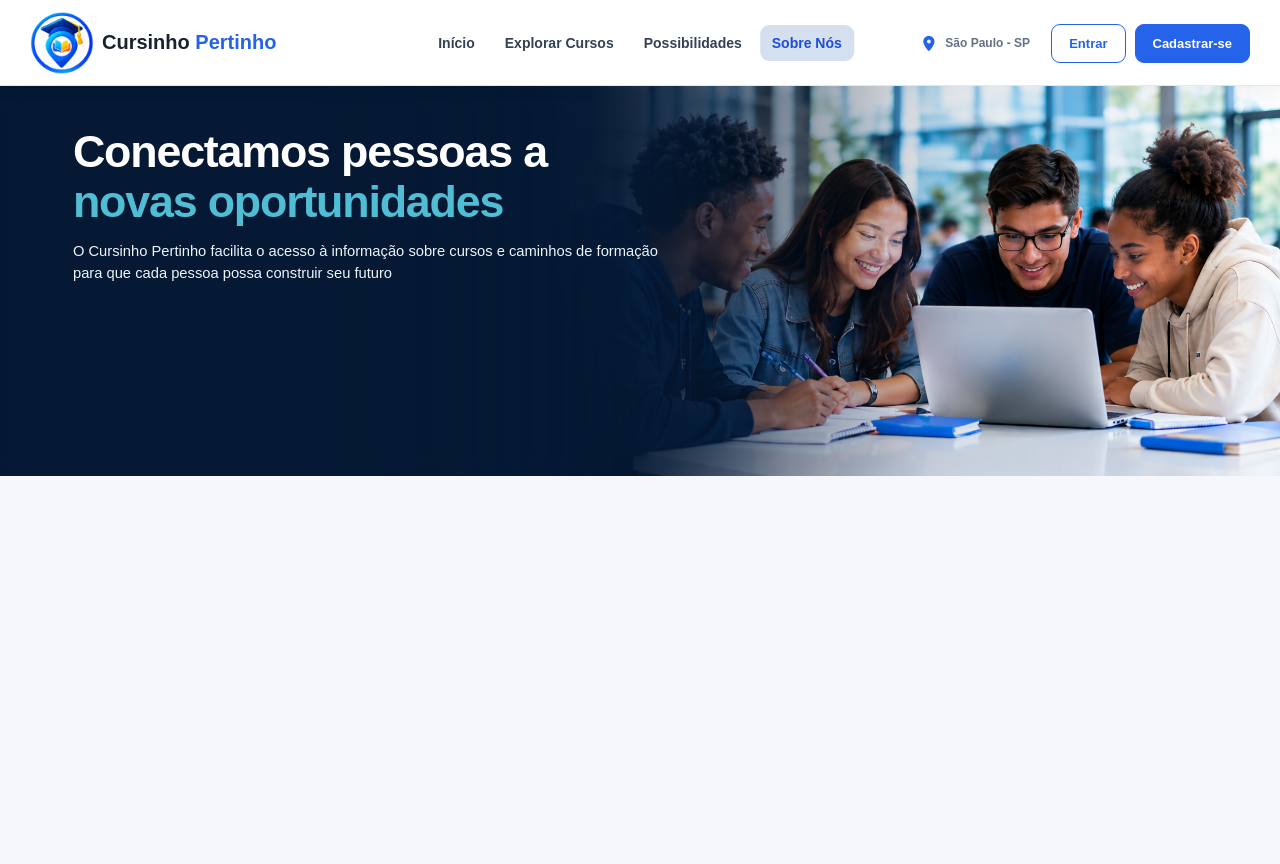
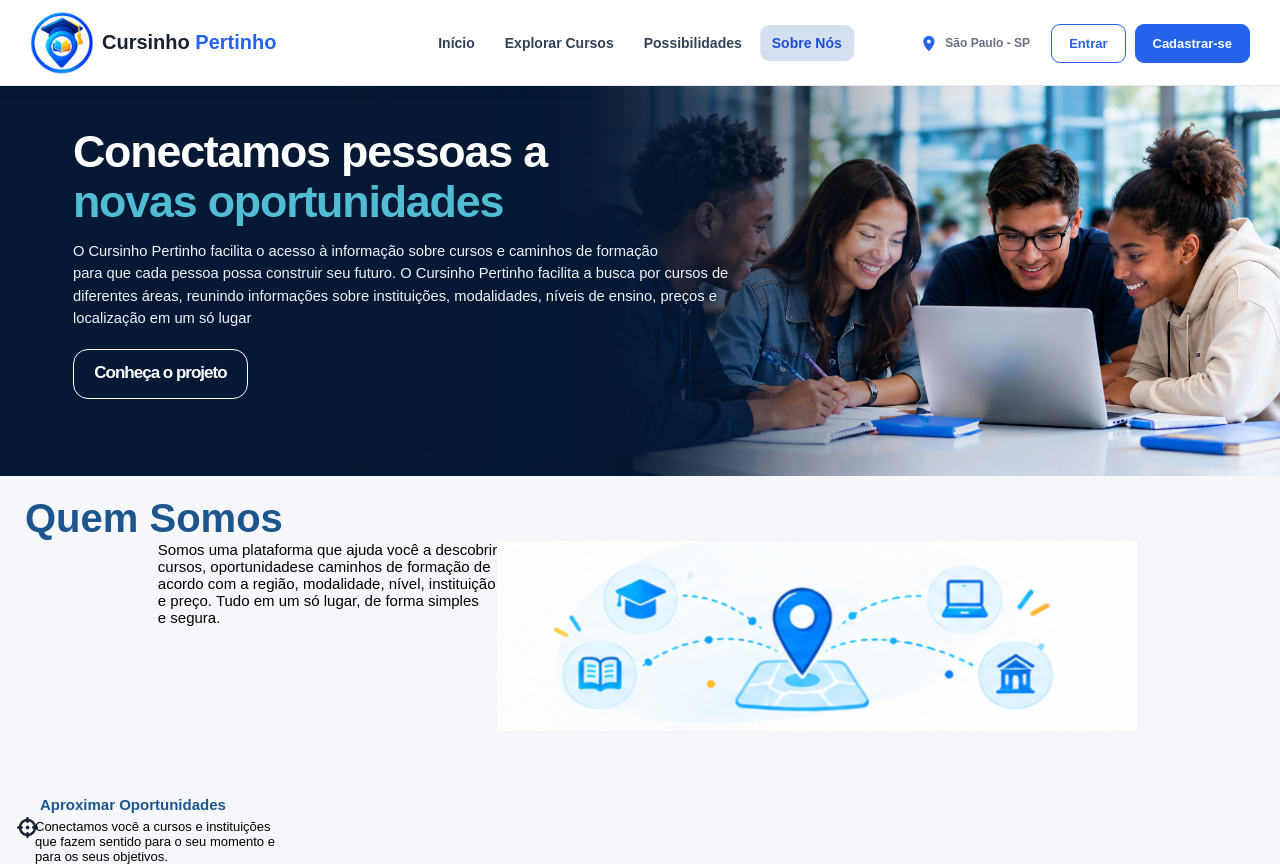
Before and after one commit to arthurherculano155-del/Cursinho-Pertinho, a React (Create React App) app in the folder cursinho-pertinho/: page /sobre in a window 1280 px wide. Before the commit the page ends 800 px from the top, so only its background shows below. Built offline with nearby package versions, Linux system fonts and the light colour scheme.

Commit message:
feat: adiciona mapa na pagina sobre e atualiza hero e dependencias

```diff
--- a/cursinho-pertinho/src/Components/Shared/Hero-Section/hero.jsx
+++ b/cursinho-pertinho/src/Components/Shared/Hero-Section/hero.jsx
@@ -9,7 +9,8 @@ export default function HeroSection({
     mensagem,
     mensagemDeBaixo,
     cardInicio = false,
-    botoes = false
+    botoes = false,
+    conhecerProjeto = false
 }) {
     return (
         <main className="Hero-Section">
@@ -109,6 +110,13 @@ export default function HeroSection({
                     </section>
                 </>
             )}
+
+            {conhecerProjeto && (
+                <button
+                    className="conhecerProjeto">
+                    Conheça o projeto
+                </button>
+            )}
         </main>
     )
 }
--- a/cursinho-pertinho/src/Pages/Sobre/sobre.jsx
+++ b/cursinho-pertinho/src/Pages/Sobre/sobre.jsx
@@ -2,8 +2,8 @@ import './sobre.scss';
 import Menu from '../../Components/Shared/Menu/menu.jsx';
 import HeroSection from '../../Components/Shared/Hero-Section/hero.jsx';
 
-export default function Sobre(){
-    return(
+export default function Sobre() {
+    return (
         <>
             <Menu />
 
@@ -12,8 +12,29 @@ export default function Sobre(){
                 titulo="Conectamos pessoas a "
                 tituloSpan="novas oportunidades"
                 mensagem="O Cursinho Pertinho facilita o acesso à informação sobre cursos e caminhos de formação"
-            mensagemDeBaixo="para que cada pessoa possa construir seu futuro"
+                mensagemDeBaixo="para que cada pessoa possa construir seu futuro. O Cursinho Pertinho facilita a busca por cursos de diferentes áreas, reunindo informações sobre instituições, modalidades, níveis de ensino, preços e localização em um só lugar"
+                conhecerProjeto={true}
             />
+
+            <div>
+                <h2 className='quem'>Quem Somos</h2>
+                <div className='quemsomos'>
+                    <p className='frase'>Somos uma plataforma que ajuda você a descobrir <br /> cursos, oportunidadese caminhos
+                        de formação de <br /> acordo com a região, modalidade, nível, instituição <br /> e preço. Tudo em um só lugar, de forma simples <br /> e segura.
+                    </p>
+                    <img className='mapa' src="/Assets/imgs/mapa.webp" alt="mapa" />
+                </div>
+            </div>
+
+
+            <div className='cards'>
+                <h3 className='card1'>Aproximar Oportunidades</h3>
+                <i className='fa-solid fa-crosshairs' />
+                <p className='cardp'>Conectamos você a cursos e instituições <br />que fazem sentido para o seu momento e <br /> para os seus objetivos.</p>
+
+            </div>
+
         </>
+
     )
 }
--- a/cursinho-pertinho/src/Pages/Sobre/sobre.scss
+++ b/cursinho-pertinho/src/Pages/Sobre/sobre.scss
@@ -0,0 +1,72 @@
+.conhecerProjeto{
+    border-radius: 15px;
+    position: relative;
+    top: 20px;
+    width: 175px;
+    height: 50px;
+   font-family: 'Montserrat', sans-serif;
+  font-size: 17px;
+  font-weight: 700;
+  line-height: 1.08;
+  letter-spacing: -1px;
+  color: #ffffff;
+  background: none;
+  border: 1px solid white;
+}
+
+.conhecerProjeto:hover{
+    background-color: rgba(255, 255, 255, 0.171);
+    color:  #ffffff;
+    box-shadow: 0 0 15px rgba(4, 155, 255, 0.5);
+}
+
+.quem{
+     margin-left: 25px;
+     margin-top: 20px;
+     color: #1d568f;
+     font-size: 5vh;
+}
+
+.frase{
+    padding-left: 15px;
+    color: #000000;
+    font-size: 15px;
+    align-items: center;
+}
+
+.cards{
+    margin-top: 50px;
+}
+
+.card1{
+    margin-left: 40px;
+    font-size: 15px;
+    color: #1d568f;
+    position: relative;
+    top: 15px;
+}
+
+.fa-crosshairs{
+    margin-left: 15px;
+    position: relative;
+    top: 20px;
+    font-size: 20px;
+
+}
+
+.cardp{
+    margin-left: 35px;
+    font-size: 13px;
+    color: #000000;
+    position: relative;
+}
+
+.mapa{
+    width: 80vh;
+
+}
+
+.quemsomos{
+    display: flex;
+    justify-content: center;
+}
```
Also changed, not shown: cursinho-pertinho/public/Assets/Imgs/mapa.webp (added), 1 other file (tests, documents, lock files or other folders). Lines whose indentation alone changed are shown as unchanged.
